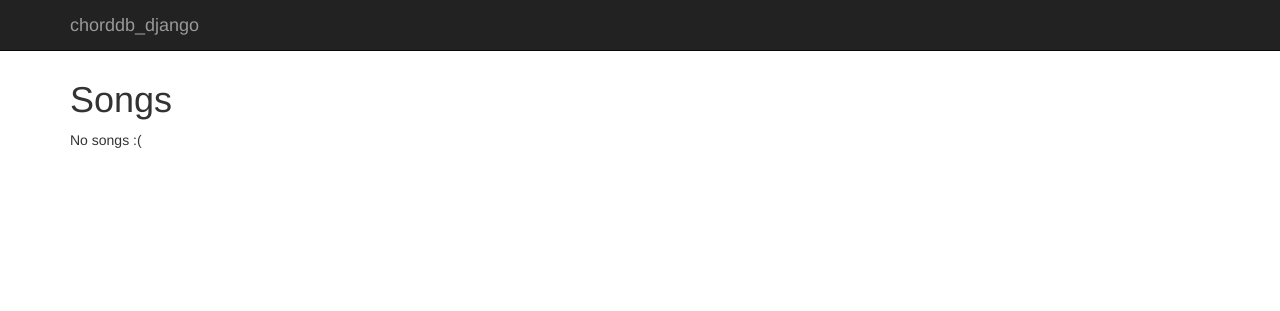
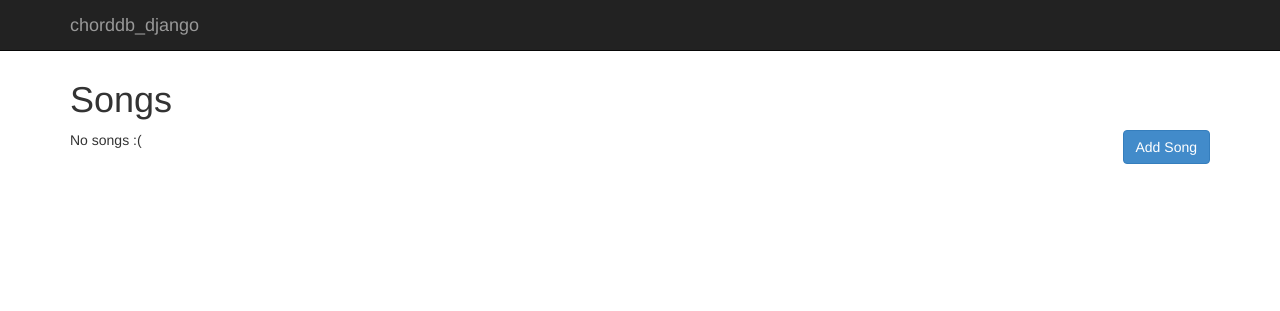
Before and after one commit to pignacio/chorddb-django, a Django app: page /song in a window 1280 px wide. Shown: the top 311 px of the page. Run offline with Django 3.2, Linux system fonts and the light colour scheme; data that the repository does not hold is empty; some libraries are stand-ins or nearby versions.

Commit message:
Add song button

```diff
--- a/chorddb_django/templates/song/song_list.html
+++ b/chorddb_django/templates/song/song_list.html
@@ -3,6 +3,7 @@
 {% block page_title %}Songs{% endblock page_title %}
 
 {% block content %}
+<a href="{% url "song_song_add" %}" class="btn btn-primary pull-right">Add Song</a>
 {% if songs %}
 <ul>
   {% for song in songs %}
```
